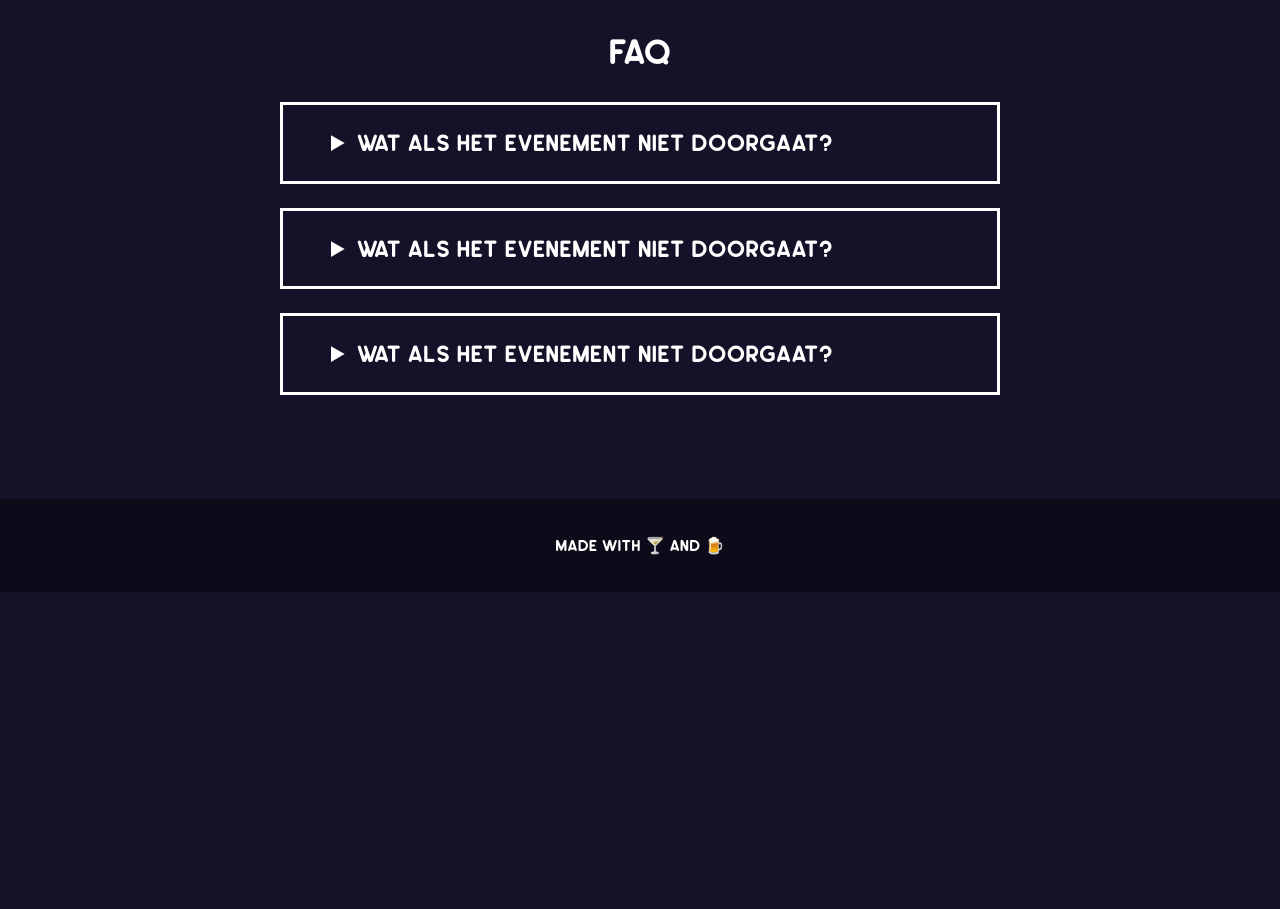
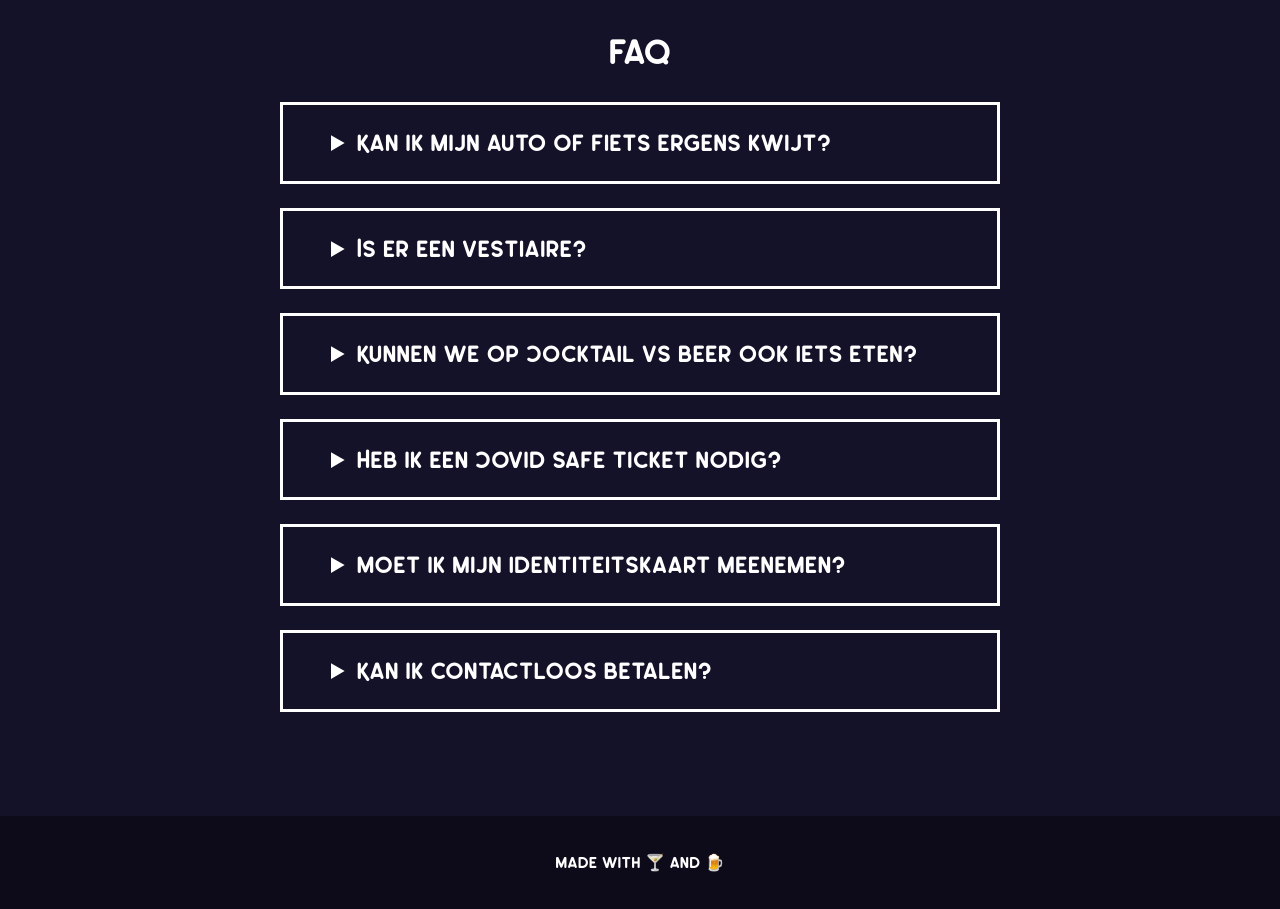
Before and after one commit to Cocktail-vs-Beer/frontend, a Next.js app: page / in a window 1280 px wide. Shown: the part 1460-2369 px from the top of the page. Before the commit the page ends 2052 px from the top, so only its background shows below. Built offline with nearby package versions, Linux system fonts and the light colour scheme.

Commit message:
feat: updated the faq

```diff
--- a/src/pages/index.tsx
+++ b/src/pages/index.tsx
@@ -17,16 +17,28 @@
 
 const questions: Array<TFAQ> = [
   {
-    question: "Wat als het evenement niet doorgaat?",
-    answer: "Dan krijgde wel uw geld terug.",
+    question: "Kan ik mijn auto of fiets ergens kwijt?",
+    answer: "Ja, er is parking voorzien voor auto's en fietsen.",
   },
   {
-    question: "Wat als het evenement niet doorgaat?",
-    answer: "Dan krijgde wel uw geld terug.",
+    question: "Is er een vestiaire?",
+    answer: "Ja, er is een vestiaire voorzien.",
   },
   {
-    question: "Wat als het evenement niet doorgaat?",
-    answer: "Dan krijgde wel uw geld terug.",
+    question: "Kunnen we op Cocktail vs Beer ook iets eten?",
+    answer: "Ja, er is een snacktent voorzien.",
+  },
+  {
+    question: "Heb ik een Covid Safe ticket nodig?",
+    answer: "Ja, voorlopig wel. Meer info op covidsafe.be. Neem ook je identiteitskaart mee, zodat we je Covid Safe ticket kunnen controleren.",
+  },
+  {
+    question: "Moet ik mijn identiteitskaart meenemen?",
+    answer: "Ja, let op: een foto/kopie van je identiteitskaart is niet geldig.",
+  },
+  {
+    question: "Kan ik contactloos betalen?",
+    answer: "Ja, je kan Cocktail vs Beer betalen met bankkaart en met Payconiq.",
   },
 ];
 
```
